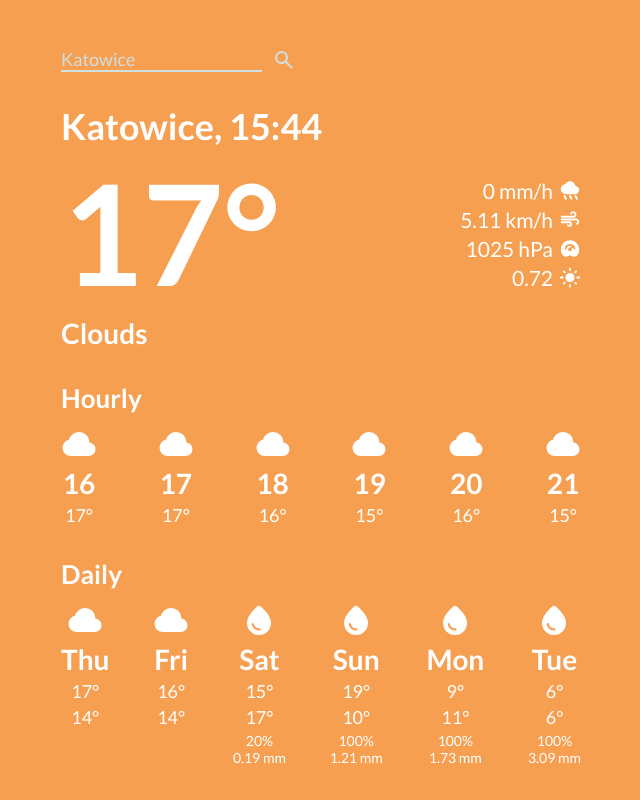
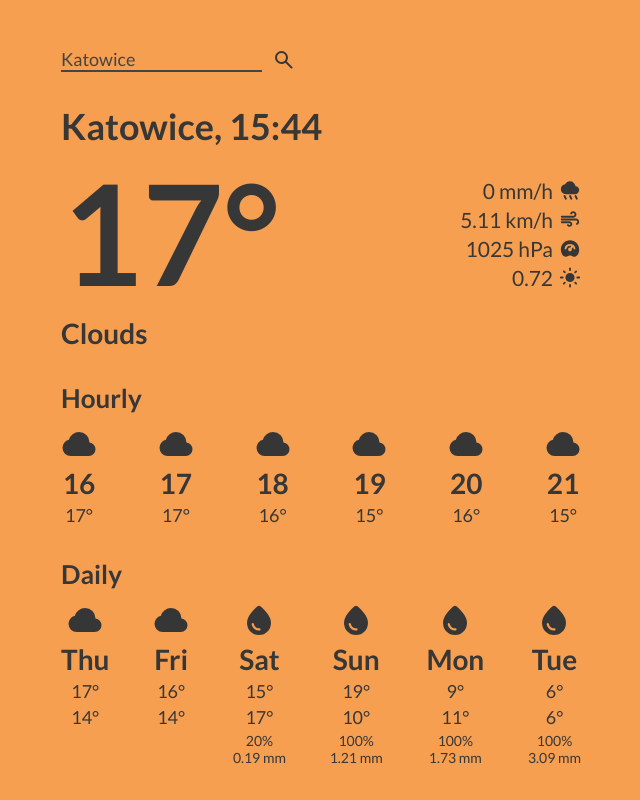
Before and after one commit to zxasc/weather-app-front-end, a React (Vite) app: page / in a window 1280 px wide. Shown: the top 800 px of the page, without its empty margins (319-959 px from the left). Built offline with nearby package versions, Linux system fonts and the light colour scheme.

Commit message:
add dynamic font and svg colors

```diff
--- a/src/App.jsx
+++ b/src/App.jsx
@@ -19,7 +19,7 @@ export default function App() {
       "024270", // 4
       "01628d", // 5
       "046f9b", // 6
-      "119ebc", // 7
+      "119ebc", // 7 black font #373737
       "6ecfc8", // 8
       "71d3cb", // 9
       "a8ddbf", // 10
@@ -30,7 +30,7 @@ export default function App() {
       "f69f50", // 15
       "f5866b", // 16
       "da6d82", // 17
-      "a64e88", // 18
+      "a64e88", // 18 black font #373737, svgs: filter: invert(16%) sepia(0%) saturate(1281%) hue-rotate(162deg) brightness(102%) contrast(85%);
       "6c3384", // 19
       "29156a", // 20
       "1b2763", // 21
@@ -38,7 +38,17 @@ export default function App() {
       "040c3d" // 23
     ]
     const currentTime = Number(data.current.time.substring(0,2));
-    document.documentElement.style.setProperty('--clr-backround', `#${backgroundColors[currentTime]}`)
+
+    document.documentElement.style.setProperty('--clr-backround', `#${backgroundColors[currentTime]}`);
+    if(currentTime > 6 && currentTime < 19) {
+      document.documentElement.style.setProperty('--filter-svg', 'invert(16%) sepia(0%) saturate(1281%) hue-rotate(162deg) brightness(102%) contrast(85%)');
+      document.documentElement.style.setProperty('--clr-font-main', '#373737');
+      document.documentElement.style.setProperty('--clr-font-sub', '#444444');
+    } else {
+      document.documentElement.style.setProperty('--filter-svg', 'invert(1)');
+      document.documentElement.style.setProperty('--clr-font-main', '#fff');
+      document.documentElement.style.setProperty('--clr-font-sub', '#cfe0e0');
+    }
   }
 
   const handleForm = async (e) => {
@@ -91,7 +101,7 @@ export default function App() {
 
       <footer>
         <a href="https://www.lechocki.com" rel='noopener'>www.lechocki.com</a>
-        <p>PSA: If the app isn't working, please try refreshing it a few times, as my back-end instance spins down when inactive. Thanks!</p>
+        <p>PSA: If the app isn't working, please give it some time, as my back-end instance spins down when inactive. Thanks!</p>
       </footer>
 
     </>
--- a/src/styles/styles.scss
+++ b/src/styles/styles.scss
@@ -1,8 +1,9 @@
 @import url('https://fonts.googleapis.com/css2?family=Lato:ital,wght@0,100;0,300;0,400;0,700;0,900;1,100;1,300;1,400;1,700;1,900&display=swap');
 :root {
+    --filter-svg: invert(16%) sepia(0%) saturate(1281%) hue-rotate(162deg) brightness(102%) contrast(85%);
     --clr-backround: #f69f50;
-    --clr-font-main: #fff;
-    --clr-font-sub: #cfe0e0;
+    --clr-font-main: #373737;
+    --clr-font-sub: #444444;
 }
 
 html, body, #root {
@@ -72,19 +73,19 @@ section:last-of-type {
         height: 24px;
 
         img {
-            filter: brightness(0) saturate(100%) invert(99%) sepia(85%) saturate(182%) hue-rotate(141deg) brightness(93%) contrast(88%);
+            filter: var(--filter-svg);
             transition: all 0.2s ease-in;
         }
 
         &:hover {
             img {
-                filter: invert(1);
+                filter: var(--filter-svg);
             }
         }
 
         &:focus {
             img {
-                filter: invert(1);
+                filter: var(--filter-svg);
             }
         }
     }
@@ -116,7 +117,8 @@ section:last-of-type {
         }
 
         img {
-            filter: invert(1);
+            filter: var(--filter-svg);
+            transition: filter 0.2s ease-in;
             width: 22px;
         }
     }
@@ -163,7 +165,8 @@ section:last-of-type {
             }
 
             img {
-                filter: invert(1);
+                filter: var(--filter-svg);
+                transition: filter 0.2s ease-in;
                 width: 36px;
                 height: 36px;
             }
@@ -174,6 +177,10 @@ section:last-of-type {
 footer {
     margin-bottom: 45px;
     text-align: center;
+}
+
+h1,h2,h3,h4,span,p {
+    transition: color 0.2s ease-in;
 }
 
 h1,h2,h3,h4 {
```
